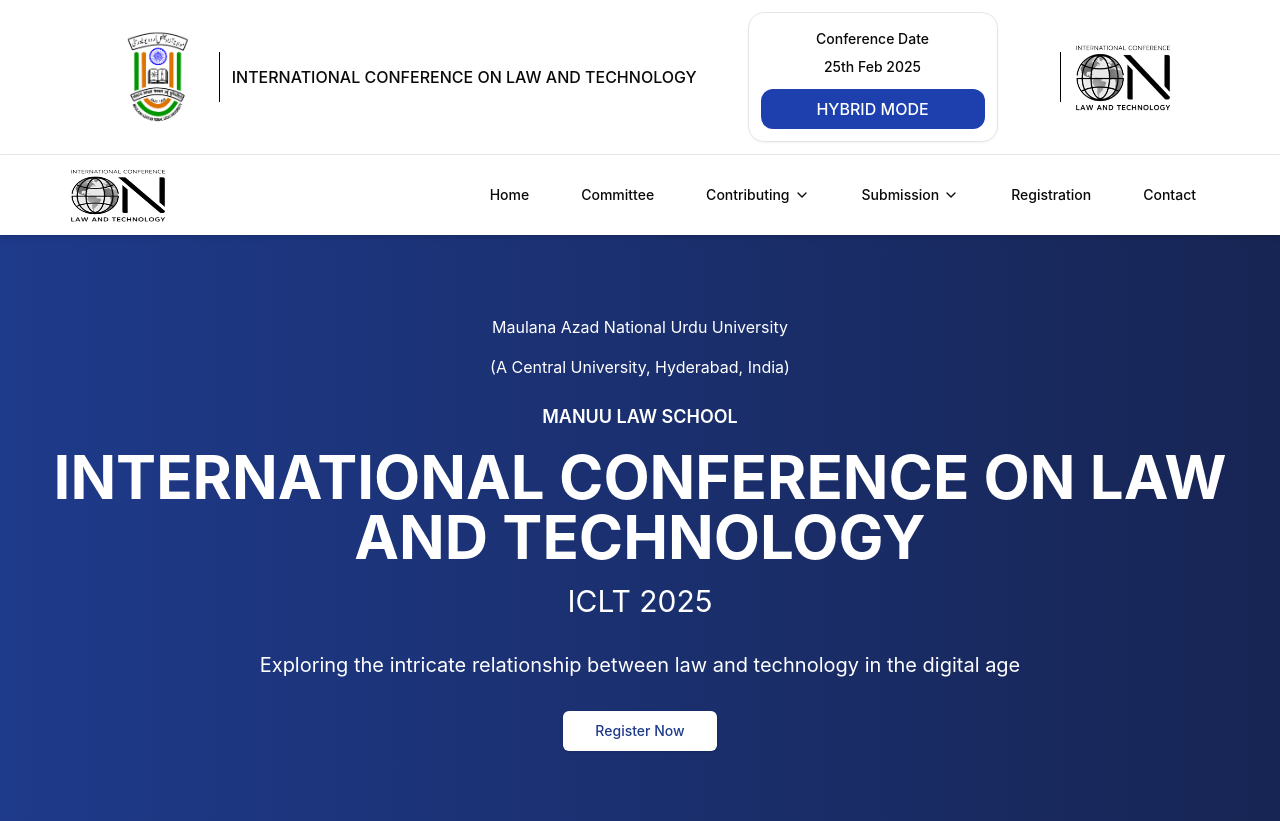
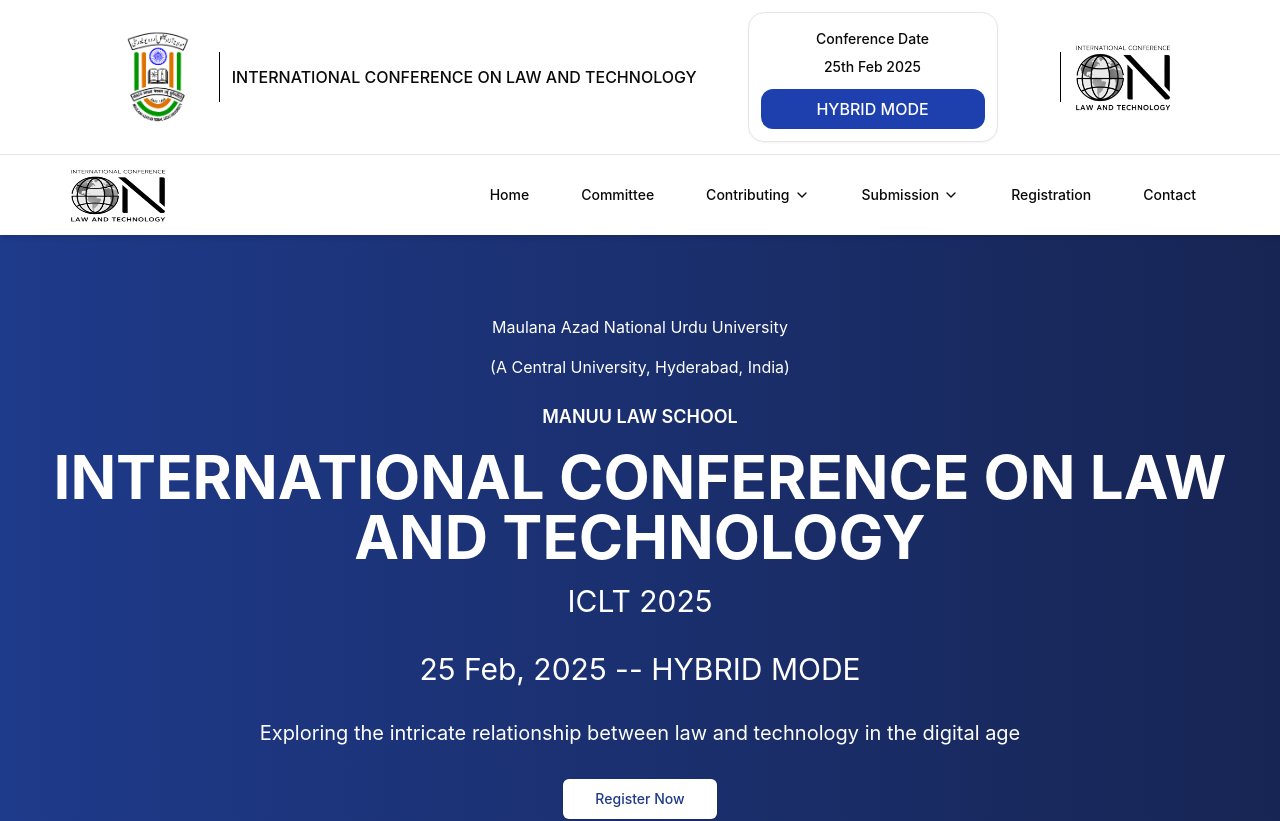
Before and after one commit to Hibbanur-Rahman/ICLT, a React (Vite) app: page / in a window 1280 px wide. Shown: the top 821 px of the page. Built offline with nearby package versions, Linux system fonts and the light colour scheme; the HTML template or start-up script is replaced by a standard one.

Commit message:
adding the date in header

```diff
--- a/src/views/home.jsx
+++ b/src/views/home.jsx
@@ -147,6 +147,7 @@
           </h1>
 
           <h2 className="text-2xl md:text-3xl mb-8">ICLT 2025</h2>
+          <h2 className="text-2xl md:text-3xl mb-8">25 Feb, 2025 -- HYBRID MODE</h2>
           <p className="text-xl mb-8 max-w-3xl mx-auto">
             Exploring the intricate relationship between law and technology in
             the digital age
```
